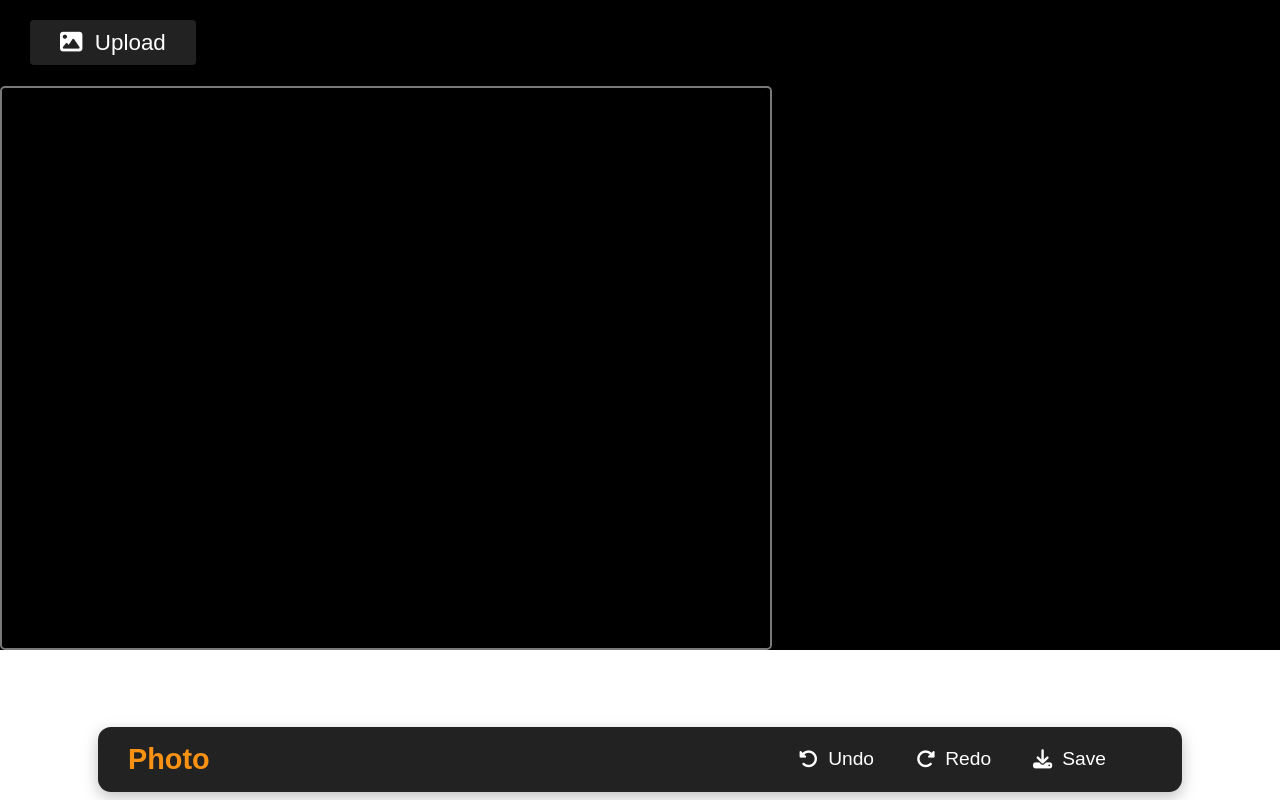
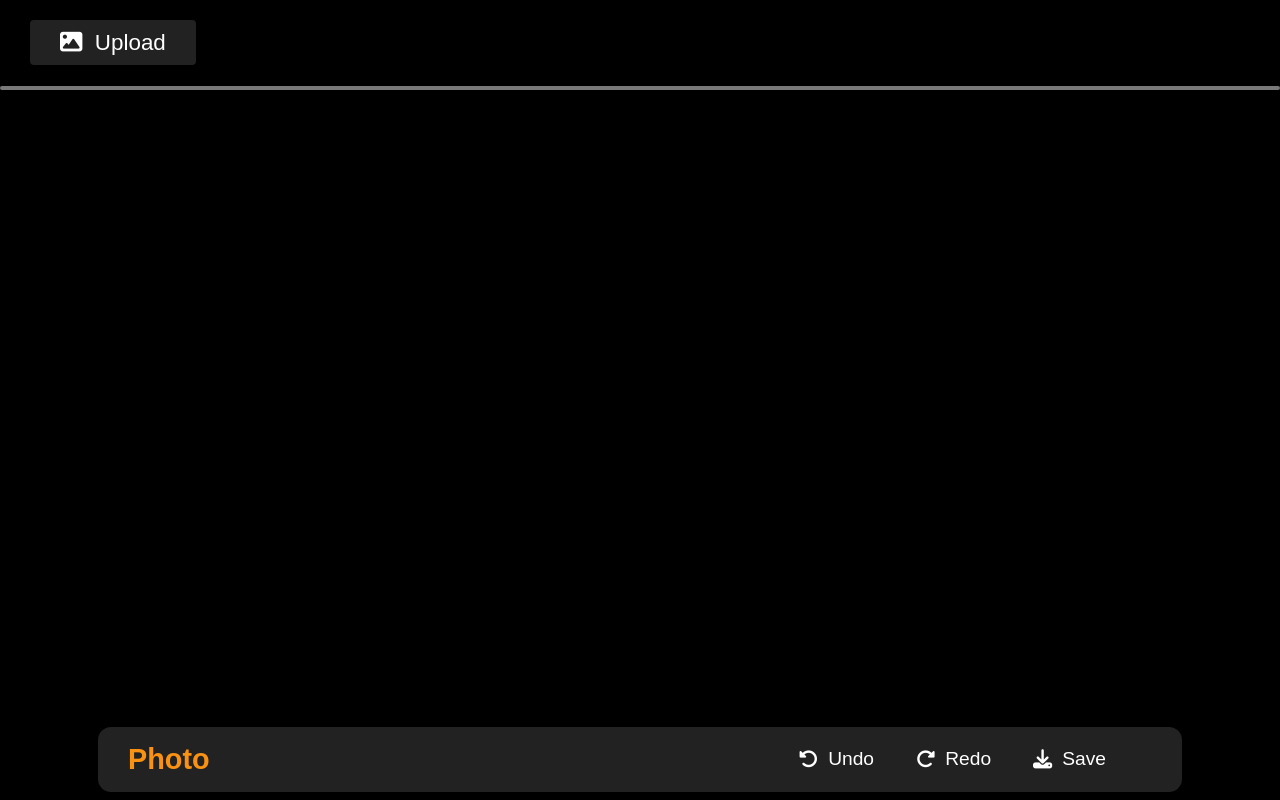
Before and after one commit to ttyysea/EraserProject, a React (Create React App) app: page / in a window 1280 px wide. Built offline with nearby package versions, Linux system fonts and the light colour scheme.

Commit message:
upload button

```diff
--- a/src/App.css
+++ b/src/App.css
@@ -1,7 +1,5 @@
 .App {
   font-family: sans-serif;
-  /* text-align: center; */
-  background-color: black;
 }
 
 .icon-upload{
@@ -17,8 +15,6 @@
   border-radius: 4px;
   text-align: center;
   color: white;
-  width: 80%;
-  height: 65px;
 }
 .button-upload:hover{
   background: rgb(249, 145, 18);
@@ -33,16 +29,18 @@
 }
 
 .img-display{
-  display: flex;
-  justify-content: center;
-  direction: column;
   align-items: center;
   border: 2px solid #797979;
   border-radius: 5px;
-  width: 60vw;
-  height: 70vh;
+
 }
 
 .image-upload{
   padding: 30px 30px;
+
 }
+
+.pages{
+  width: 100%;
+  height: 100%;
+}
--- a/src/index.css
+++ b/src/index.css
@@ -5,6 +5,7 @@ body {
     sans-serif;
   -webkit-font-smoothing: antialiased;
   -moz-osx-font-smoothing: grayscale;
+  background-color: black;
 }
 
 code {
```
